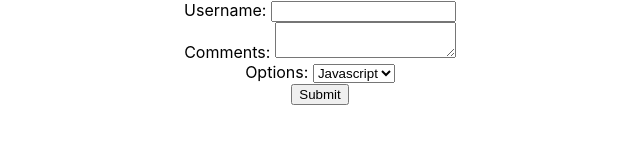
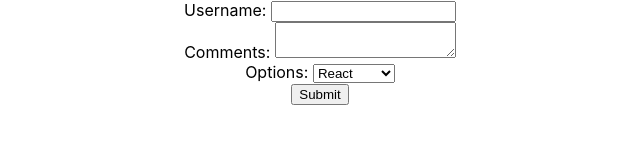
Before and after one commit to vibha-2601/react-course, a React (Create React App) app in the folder hello-world/: page / in a window 1280 px wide. Shown: the top 160 px of the page, without its empty margins (320-960 px from the left). Built offline with nearby package versions, Linux system fonts and the light colour scheme.

Commit message:
Basic form handling (using class)

```diff
--- a/hello-world/src/Components/Form.js
+++ b/hello-world/src/Components/Form.js
@@ -7,7 +7,7 @@ import React, { Component } from 'react'
       this.state = {
          username: '',
          comments: '',
-         options: 'javascript'
+         options: 'react'
 
       }
     }
```
